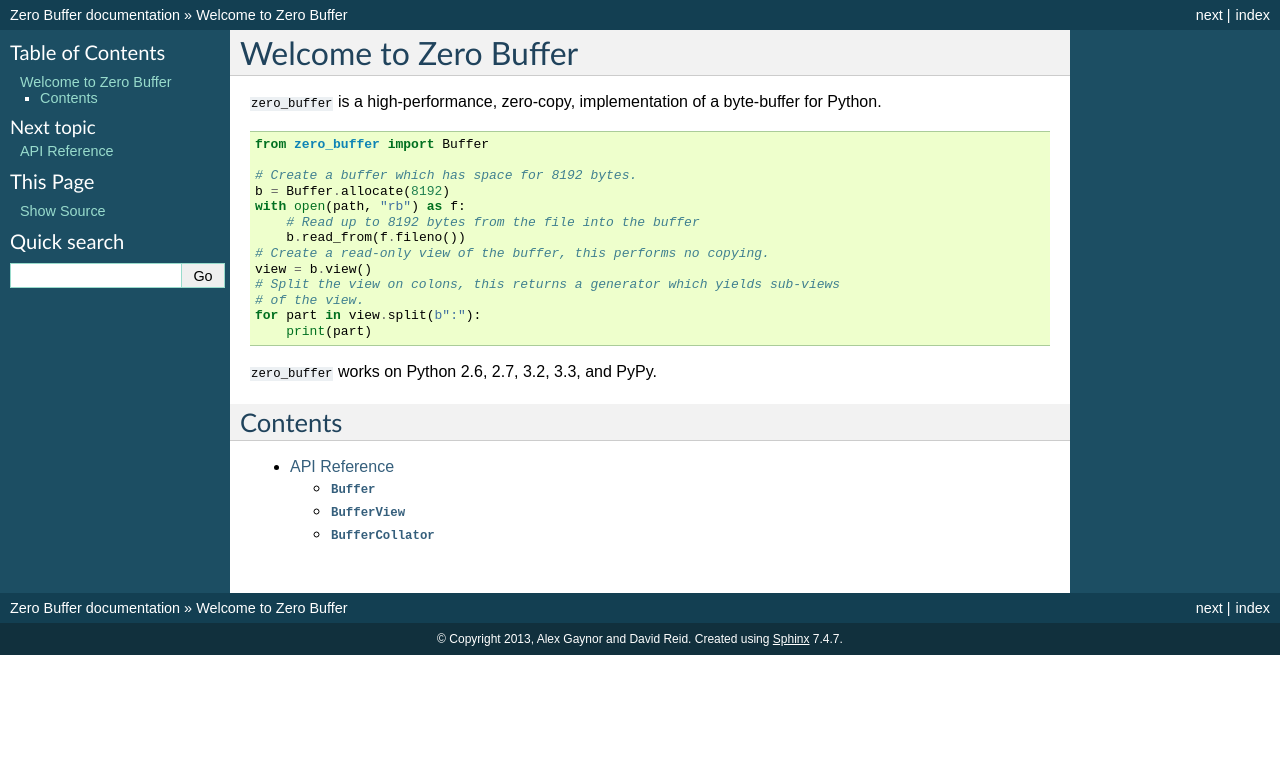
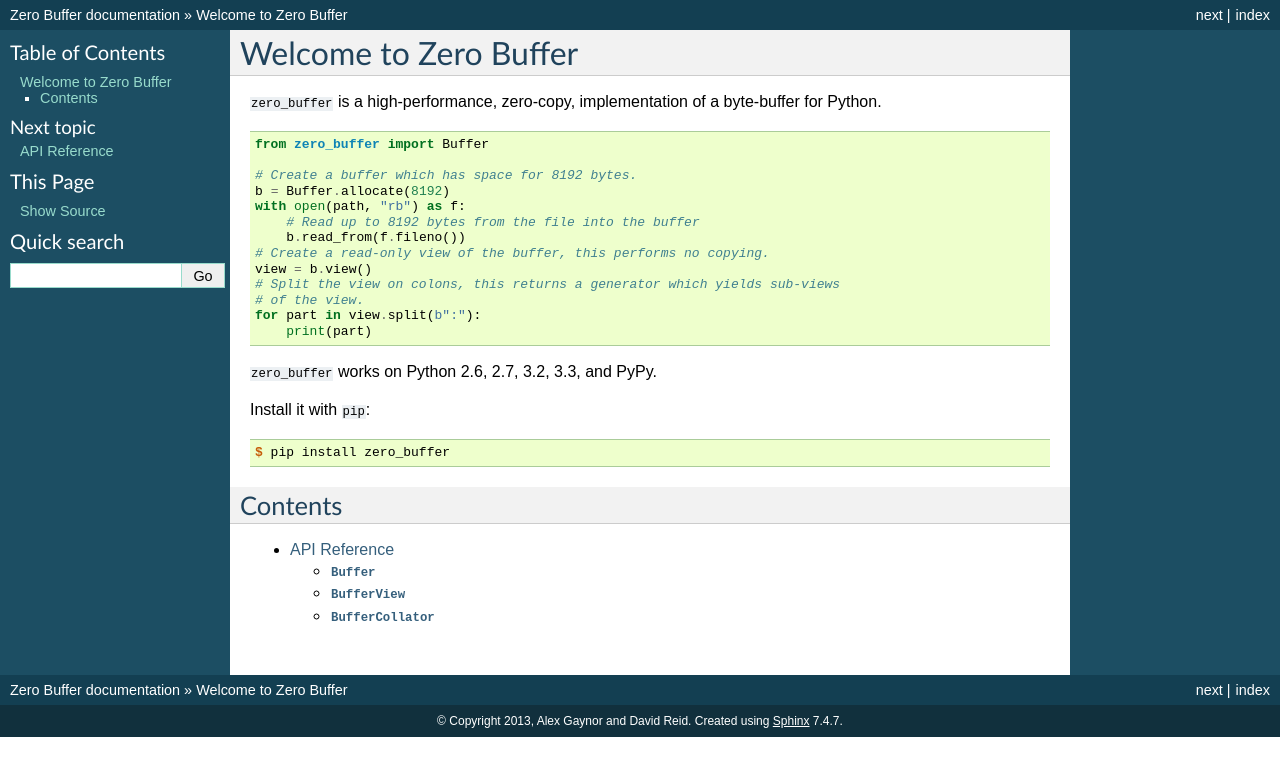
Before and after one commit to alex/zero_buffer, a Sphinx documentation site: the page built from docs/index.rst, in a window 1280 px wide. Shown: the top 776 px of the page. Built offline with Sphinx 7.4.7, drawn with Linux system fonts in a browser that asks for light colours.

Commit message:
Document isntalling it

```diff
--- a/docs/index.rst
+++ b/docs/index.rst
@@ -22,6 +22,12 @@ byte-buffer for Python.
 
 ``zero_buffer`` works on Python 2.6, 2.7, 3.2, 3.3, and PyPy.
 
+Install it with ``pip``:
+
+.. code-block:: console
+
+    $ pip install zero_buffer
+
 Contents
 --------
 
```
